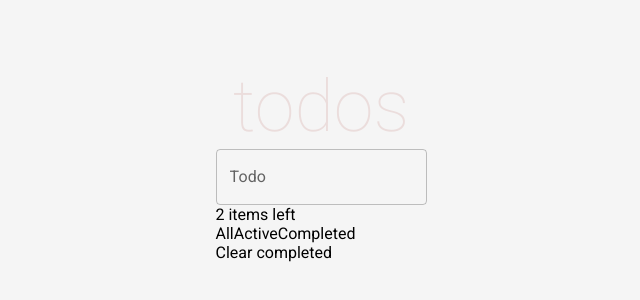
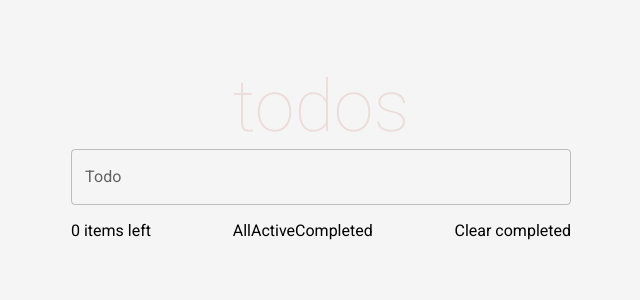
Before and after one commit to davidbraginsky/mindbox_frontend_test, a React (Create React App) app: page / in a window 1280 px wide. Shown: the part 86-386 px from the top of the page, without its empty margins (319-959 px from the left). Built offline with nearby package versions, Linux system fonts and the light colour scheme.

Commit message:
добавил возможность убирать готовые задачи

```diff
--- a/src/App.js
+++ b/src/App.js
@@ -1,9 +1,14 @@
+// import components
 import Heading from "./components/Heading";
 import Todo from "./components/Todo";
+import TodoSummary from "./components/TodoSummary";
+
+// import MUI components
 import FormGroup from "@mui/material/FormGroup";
 import TextField from "@mui/material/TextField";
+
+// import functionality
 import { v4 as uuidv4 } from "uuid";
-
 import { useContext } from "react";
 import TodoContext from "./context/TodoContext";
 
@@ -31,7 +36,7 @@ function App() {
       <Heading title="todos" />
       <div className="todoPanel">
         <form onSubmit={inputSubmitHandler}>
-          <TextField id="outlined-basic" onInput={inputHandler} label="Todo" value={todo} variant="outlined" />
+          <TextField fullWidth id="outlined-basic" onInput={inputHandler} label="Todo" value={todo} variant="outlined" />
         </form>
         <div className="todoList">
           <FormGroup>
@@ -40,15 +45,7 @@ function App() {
             ))}
           </FormGroup>
         </div>
-        <div className="todoSummary">
-          <span>2 items left</span>
-          <div className="todoFilterbox">
-            <span>All</span>
-            <span>Active</span>
-            <span>Completed</span>
-          </div>
-          <span>Clear completed</span>
-        </div>
+        <TodoSummary />
       </div>
     </div>
   );
--- /dev/null
+++ b/src/components/TodoSummary.jsx
@@ -0,0 +1,25 @@
+import { useContext } from "react";
+import TodoContext from "../context/TodoContext";
+
+const TodoSummary = () => {
+  const { todoList, setTodoList } = useContext(TodoContext);
+  const filteredTodoList = todoList.filter((item) => !item.isCompleted);
+
+  const clearCompleted = () => {
+    setTodoList(filteredTodoList);
+  };
+  return (
+    <div className="todoSummary">
+      <span>{filteredTodoList.length} items left</span>
+      <div className="todoFilterbox">
+        <span>All</span>
+        <span>Active</span>
+        <span>Completed</span>
+      </div>
+      <span className="completedElement" onClick={clearCompleted}>
+        Clear completed
+      </span>
+    </div>
+  );
+};
+export default TodoSummary;
--- /dev/null
+++ b/src/styles/components/todoSummary.scss
@@ -0,0 +1,10 @@
+.todoSummary {
+  display: flex;
+  margin-top: 16px;
+  justify-content: space-between;
+  width: 500px;
+}
+
+.completedElement {
+  cursor: pointer;
+}
--- a/src/styles/styles.css
+++ b/src/styles/styles.css
@@ -31,4 +31,15 @@ body {
   text-decoration: line-through;
 }
 
+.todoSummary {
+  display: flex;
+  margin-top: 16px;
+  justify-content: space-between;
+  width: 500px;
+}
+
+.completedElement {
+  cursor: pointer;
+}
+
 /*# sourceMappingURL=styles.css.map */
--- a/src/styles/styles.scss
+++ b/src/styles/styles.scss
@@ -5,3 +5,4 @@
 
 @import "./components/heading.scss";
 @import "./components/todo.scss";
+@import './components/todoSummary.scss'
```
Also changed, not shown: 2 other files (tests, documents, lock files or other folders).
